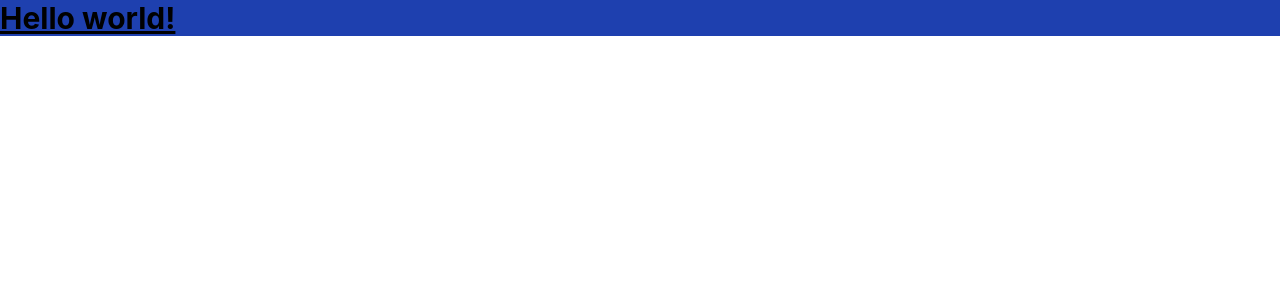
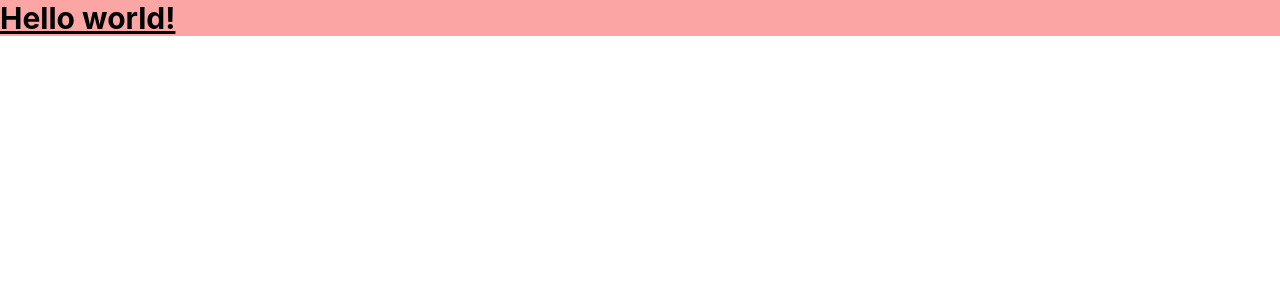
Before and after one commit to Diiegohdez/Dise-oweb, a React (Create React App) app: page / in a window 1280 px wide. Shown: the top 300 px of the page. Built offline with nearby package versions, Linux system fonts and the light colour scheme.

Commit message:
cambio color

```diff
--- a/src/App.jsx
+++ b/src/App.jsx
@@ -3,7 +3,7 @@ import './App.css';
 
 function App() {
   return (
-    <h1 className="text-3xl font-bold underline  bg-blue-800">      Hello world!    </h1>
+    <h1 className="text-3xl font-bold underline  bg-red-300">      Hello world!    </h1>
   );
 }
 
```
